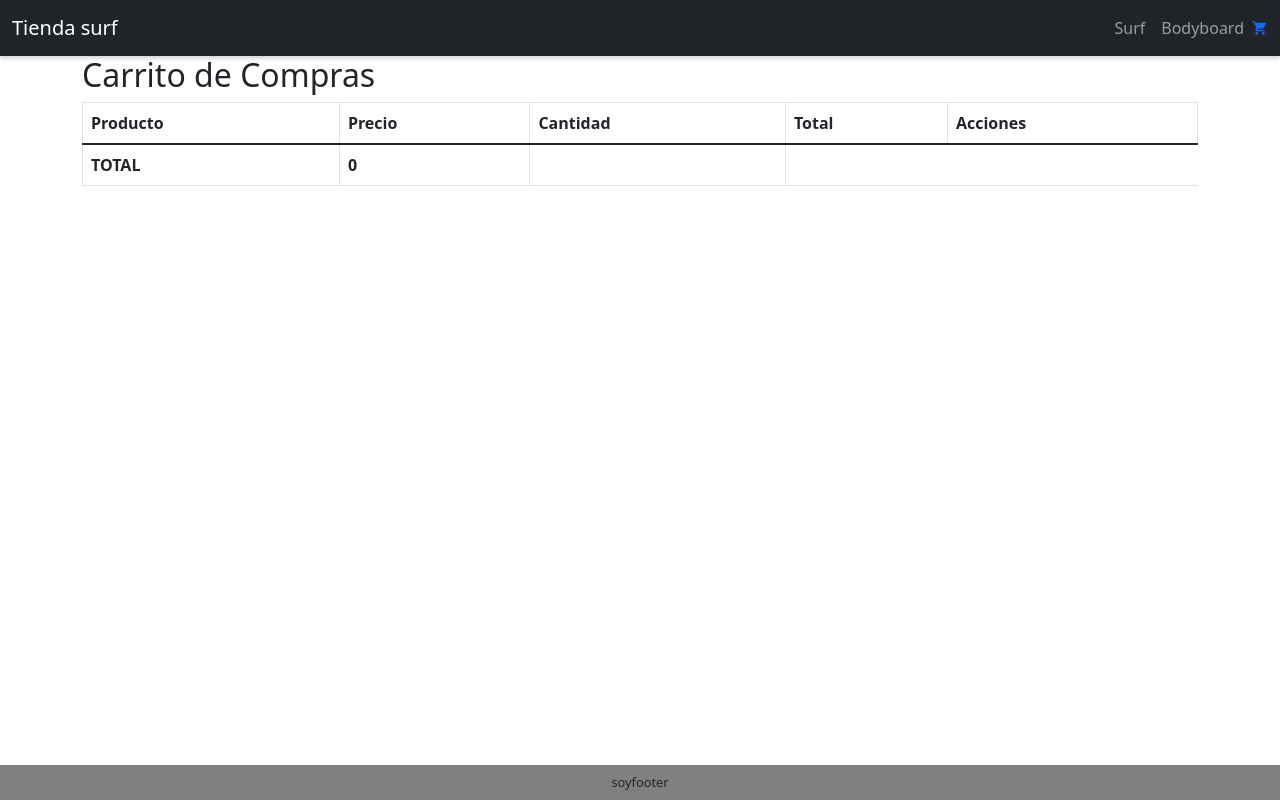
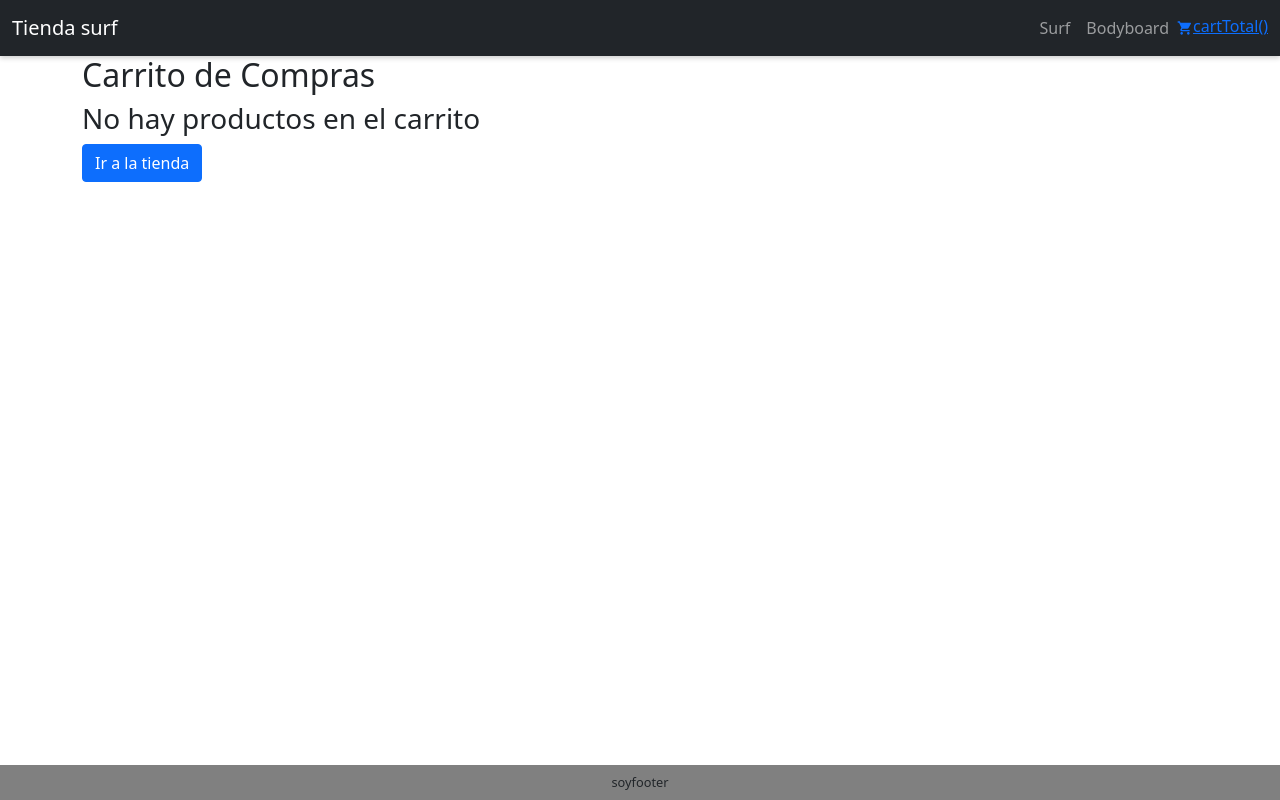
Before and after one commit to juanfedileo/proyecto-coder, a React (Create React App) app: page /carrito in a window 1280 px wide. Built offline with nearby package versions, Linux system fonts and the light colour scheme.

Commit message:
desafio 8 clase 10

```diff
--- a/src/components/Cart.js
+++ b/src/components/Cart.js
@@ -8,11 +8,12 @@ const Cart = () => {
 
     let total = 0;
     const {cartItems, removeItem} = useContext(CartContext);
-    console.log(cartItems);
+    console.log(cartItems.length);
 
   return (
     <div className='container carrito'>
         <h2>Carrito de Compras</h2>
+        {cartItems.length > 0 ?
         <Table striped bordered hover>
         <thead>
             <tr>
@@ -24,6 +25,7 @@ const Cart = () => {
             </tr>
         </thead>
         <tbody>
+
             {cartItems.map((p) => {
                 total += p.price * p.quantity;
                 return (
@@ -37,7 +39,7 @@ const Cart = () => {
                         <td>{p.quantity}</td>
                         <td>{(p.price * p.quantity)}</td>
                         <td>
-                        <Button variant="outline-danger" onClick={() => { removeItem(p.pid) }}>Eliminar</Button><Link to={`/item/${p.pid}/`}>Ver</Link>
+                        <Button variant="outline-danger" onClick={() => { removeItem(p.pid) }}>Eliminar</Button>{' '}<Link to={`/item/${p.pid}/`}><Button variant="outline-info">Ver</Button></Link>
                         </td>
                     </tr>
                 )
@@ -51,6 +53,12 @@ const Cart = () => {
             </tr>
         </tfoot>
         </Table>
+        :
+        <>
+        <h3>No hay productos en el carrito</h3>
+        <Link to="/"><Button variant="primary">Ir a la tienda</Button></Link>
+        </>
+        }
     </div>
   )
 }
--- a/src/components/CartWidget.js
+++ b/src/components/CartWidget.js
@@ -7,20 +7,20 @@ import { CartContext } from './CartContext'
 const CartWidget = () => {
   const cartItems = useContext(CartContext);
   const removeItem = useContext(CartContext);
+
+  const cartTotal = () => {
+    let total = 0
+    // cartItems.map(item => total += item.quantity)
+    console.log(cartItems.length())
+    return total
+}
   // const { cartItems, removeItem } = useContext(CartContext)
   return (
     <div>
       <Link to="/carrito/" className="button">
       <MdShoppingCart/>
-      {/* {cartItems.map((p) => {
-          return (
-              <div className="item">
-                  <button onClick={() => { removeItem(p.pid) }}>X</button>
-                  <span>{p.name} ({p.quantity})</span>
-                  <h4 className="price">{p.price.toLocaleString('es-CO', { style: 'currency', currency: 'COP', minimumFractionDigits: 0, maximumFractionDigits: 0 })}</h4>
-              </div>
-          )
-      })} */}
+      <span>cartTotal()</span>
+      {/* <span className="cart-items">{cartTotal()}</span> */}
       </Link>
     </div>
   )
```
